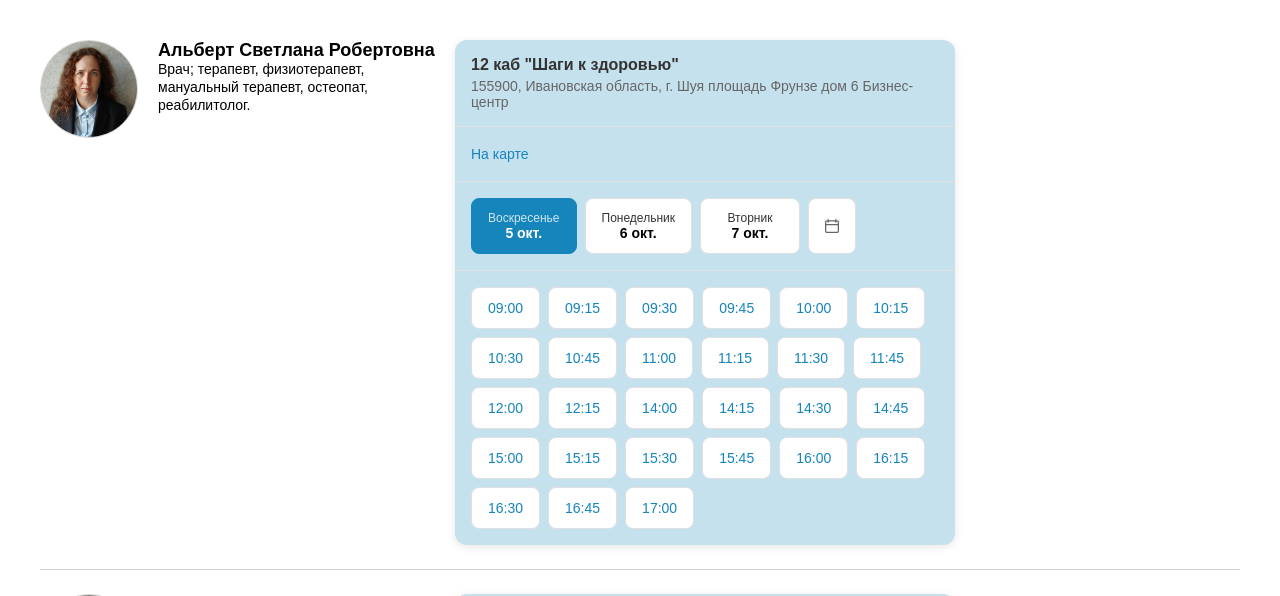
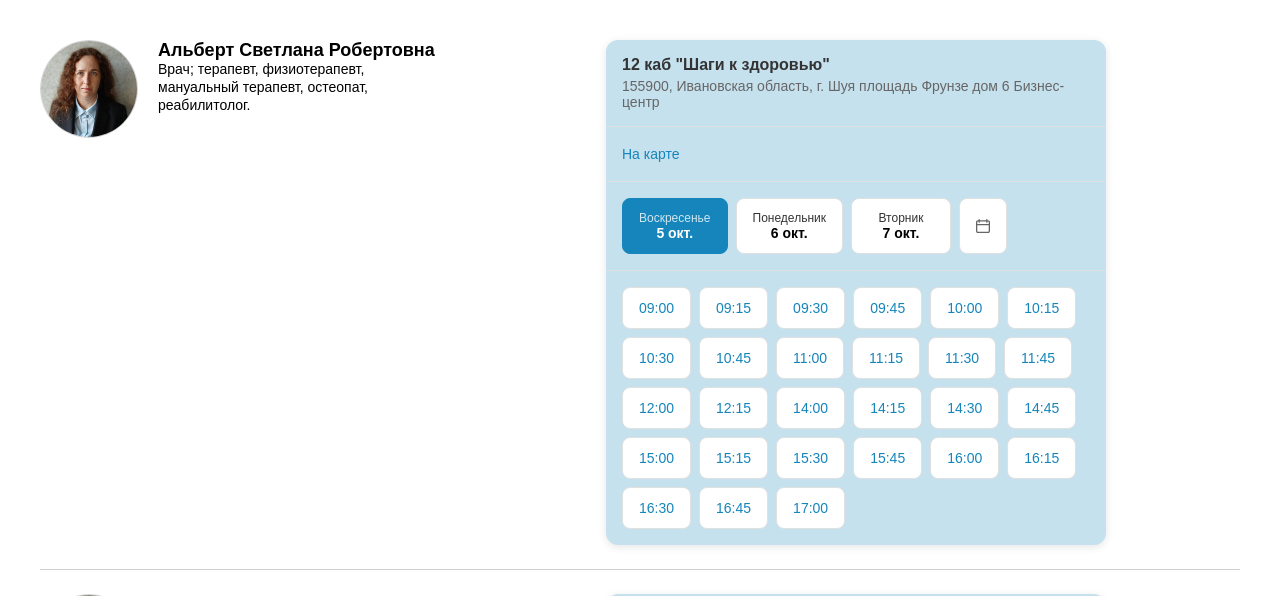
Before and after one commit to Victor2004/onlinedoctorbooking, a website: page views/index.html in a window 1280 px wide. Shown: the part 204-800 px from the top of the page. Drawn offline with Linux system fonts and the light colour scheme; files that its build step writes are made by us from their sources; files whose address does not match are found by name.

Commit message:
change style

```diff
--- a/public/styles/style.css
+++ b/public/styles/style.css
@@ -134,7 +134,7 @@ header {
   flex: 0 0 auto; /* Измените это - запрещаем растягивание */
   max-width: 500px; /* Фиксированная ширина */
   margin: 0;
-  margin-right: auto;
+  /* margin-right: auto; */
 }
 
 .dropdown-button {
```
